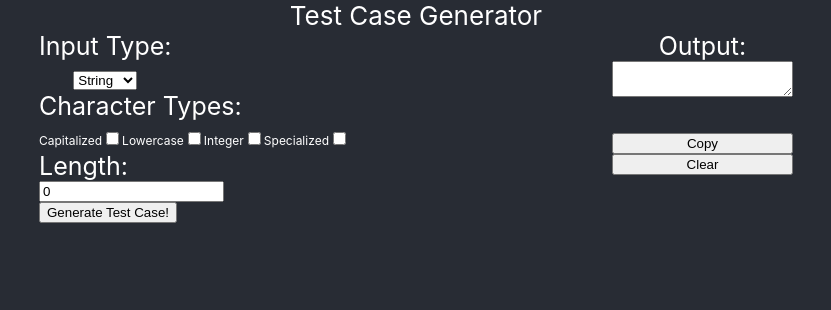
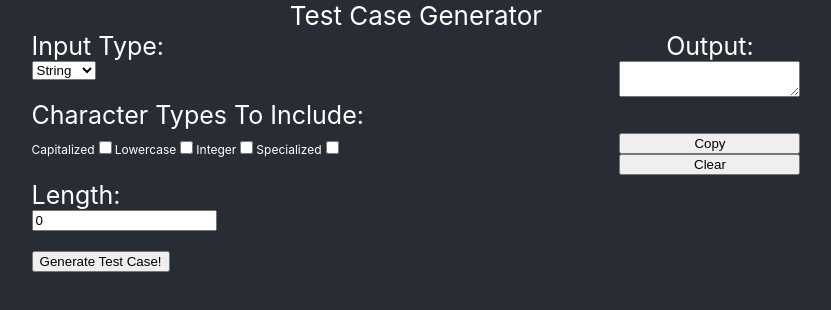
Before and after one commit to jennhuynh02/test-jennerator, a React (Create React App) app: page / in a window 1280 px wide. Shown: the top 310 px of the page, without its empty margins (224-1055 px from the left). Built offline with nearby package versions, Linux system fonts and the light colour scheme.

Commit message:
Fixing UI

```diff
--- a/src/components/generator/generator.css
+++ b/src/components/generator/generator.css
@@ -18,6 +18,13 @@
   align-items: flex-start;
 }
 
+.input-section {
+  margin: 0px 0px 20px 0px;
+  display: flex;
+  flex-direction: column;
+  align-items: flex-start;
+}
+
 .generate-button {
   height: fit-content;
 }
--- a/src/components/input/input.jsx
+++ b/src/components/input/input.jsx
@@ -12,7 +12,7 @@ class Input extends React.Component {
 
     return(
       <div className="input">
-        <label>
+        <div className="input-section">
           Input Type:
             <br />
           <select name="type" onChange={this.props.update('type')}>
@@ -21,9 +21,10 @@ class Input extends React.Component {
             <option value="hash">Hash</option>
             <option value="integer">Integer</option>
           </select>
-        </label>
+        </div>
 
-        Character Types:
+        <div className="input-section">
+          Character Types To Include:
           <div className="character-checkboxes">
             {characters.map(type => (
               <div key={type}>
@@ -32,10 +33,13 @@ class Input extends React.Component {
               </div>
             ))}
           </div>
+        </div>
 
+        <div className="input-section">
           Length:
             <br />
           <input name="length" value={this.props.length} onChange={this.props.update('length')} />
+        </div>
 
         <button className="generate-button" onClick={this.props.createOutput}>Generate Test Case!</button>
 
```
Lines whose indentation alone changed are shown as unchanged.
